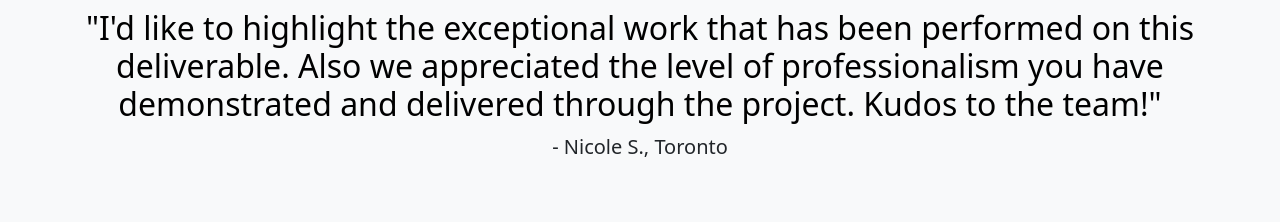
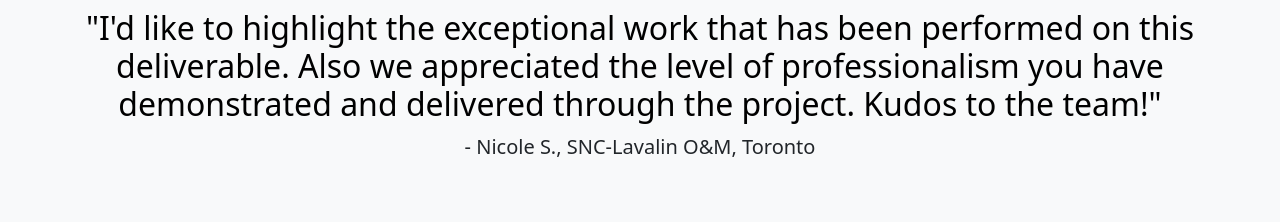
Before and after one commit to MikeJufa/DataIsOurFocus, a plain HTML site: page index.html in a window 1280 px wide. Shown: the part 980-1202 px from the top of the page. Drawn offline with nearby package versions, Linux system fonts and the light colour scheme.

Commit message:
Update index.html

```diff
--- a/index.html
+++ b/index.html
@@ -117,7 +117,7 @@
             "I'd like to highlight the exceptional work that has been performed on this deliverable.
              Also we appreciated the level of professionalism you have demonstrated and delivered through the project. Kudos to the team!"</h2>
           <p class="col-lg-8 mx-auto lead mt-2">
-            - Nicole S., Toronto
+            - Nicole S., SNC-Lavalin O&M, Toronto
           </p>
         </div>
 
```
